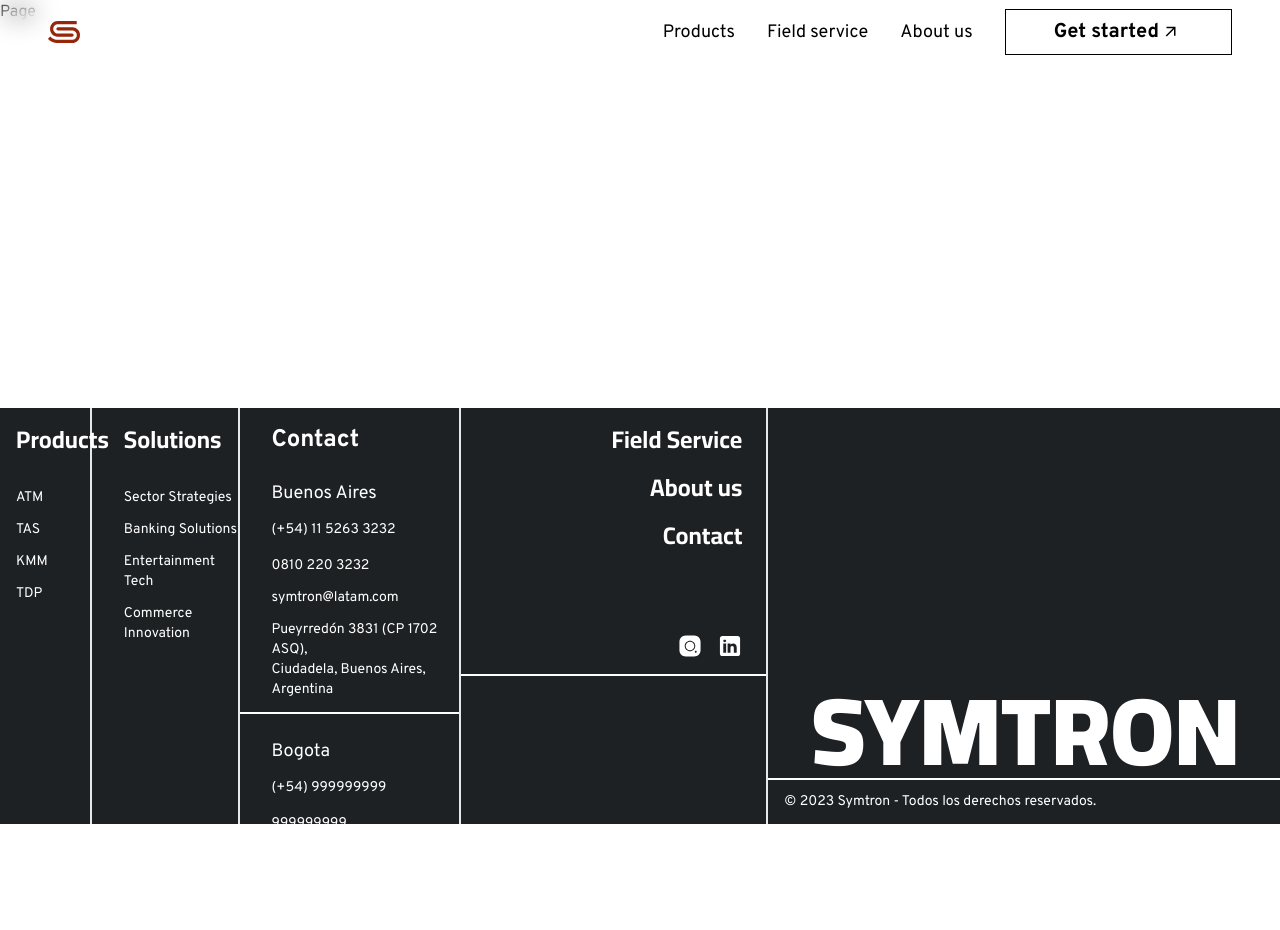
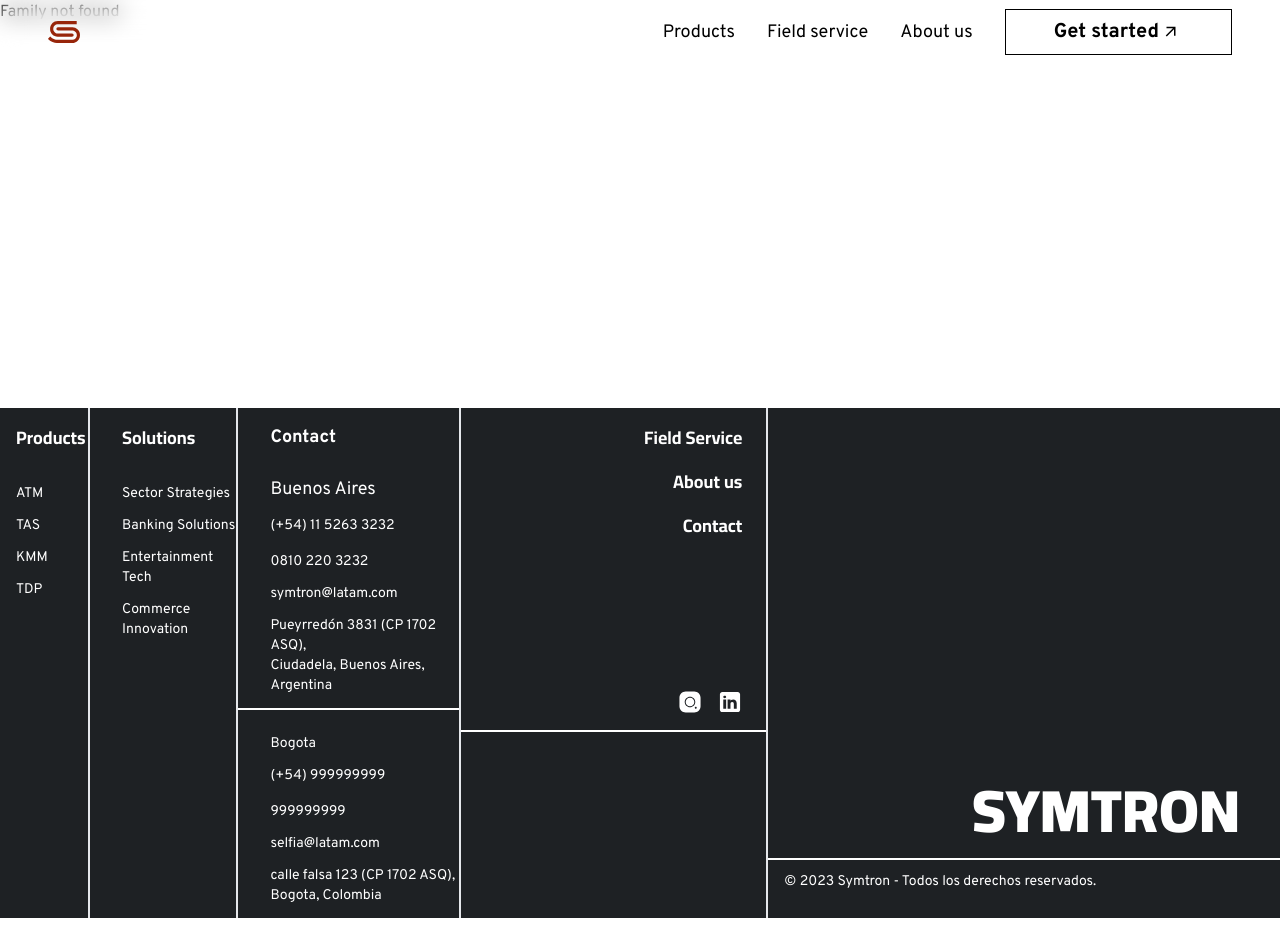
Before and after one commit to git-chad/symtron, a Next.js app: page /products/1 in a window 1280 px wide. Built offline with nearby package versions, Linux system fonts and the light colour scheme.

Commit message:
routing for families and products, footer adjustments

```diff
--- a/app/components/footer-module/footer.js
+++ b/app/components/footer-module/footer.js
@@ -8,12 +8,12 @@ const cairo = Cairo({
 
 const Footer = () => {
   return (
-    <footer className="lg:flex hidden bg-[#1E2124] h-[52vh] w-full text-white lg:mt-96">
+    <footer className="lg:flex hidden bg-[#1E2124] w-full text-white lg:mt-96">
       <section className="flex flex-row border-r-2 border-l-white text-sm  w-[45%] ">
         <div className=" border-r-2  border-l-white w-[20%]">
           <div className="flex flex-col ml-4">
             <Link
-              className={`${cairo.className} font-bold text-2xl mt-4`}
+              className={`${cairo.className} font-bold text-lg 2xl:text-2xl mt-4`}
               href="/products"
             >
               Products
@@ -35,7 +35,7 @@ const Footer = () => {
 
         <div className="flex flex-col border-r-2  border-l-white w-[33%]">
           <div className="flex flex-col ml-8  ">
-            <h2 className={`${cairo.className} font-bold text-2xl mt-4`}>
+            <h2 className={`${cairo.className} font-bold text-lg 2xl:text-2xl mt-4`}>
               Solutions
             </h2>
             <Link className="mt-8" href="#">
@@ -53,9 +53,9 @@ const Footer = () => {
           </div>
         </div>
 
-        <div className="items-center  text-start w-[49%]">
+        <div className="items-center text-start w-[49%]">
           <div className="flex flex-col ml-8 mt-4">
-            <h2 className="font-bold text-2xl">Contact</h2>
+            <h2 className="font-bold text-lg 2xl:text-2xl">Contact</h2>
             <p className="mt-6 text-lg">Buenos Aires</p>
             <a className="mt-3" href="tel:+541152633232">
               (+54) 11 5263 3232
@@ -81,9 +81,9 @@ const Footer = () => {
             ></a>
           </div>
 
-          <div className=" border-t-2 border-t-white ">
+          <div className=" border-t-2 border-t-white">
             <div className="flex flex-col text-start mt-2 ml-8">
-              <p className="mt-4 text-lg">Bogota</p>
+              <p className="mt-4 text-sm 2xl:text-lg">Bogota</p>
               <a className="mt-3" href="tel:+999999999">
                 (+54) 999999999
               </a>
@@ -114,19 +114,19 @@ const Footer = () => {
       <section className=" border-r-2 border-l-white w-[30%]">
         <div className="flex flex-col items-end mr-6 h-[60%] relative">
           <Link
-            className={`${cairo.className} font-bold text-2xl mt-4`}
+            className={`${cairo.className} font-bold text-lg 2xl:text-2xl mt-4`}
             href="#"
           >
             Field Service
           </Link>
           <Link
-            className={`${cairo.className} font-bold text-2xl mt-4`}
+            className={`${cairo.className} font-bold text-lg 2xl:text-2xl mt-4`}
             href="#"
           >
             About us
           </Link>
           <Link
-            className={`${cairo.className} font-bold text-2xl mt-4`}
+            className={`${cairo.className} font-bold text-lg 2xl:text-2xl mt-4`}
             href="#"
           >
             Contact
@@ -145,18 +145,18 @@ const Footer = () => {
             </a>
           </div>
         </div>
-        <div className=" border-t-white border-t-2 mt-4  "></div>
+        <div className=" border-t-white border-t-2 mt-4"></div>
       </section>
 
       <section className="flex flex-col w-[50%]">
         <div className="h-[85%] relative">
           <h1
-            className={`${cairo.className} absolute bottom-0 right-0 leading-4 font-black text-8xl mr-10 mb-6`}
+            className={`${cairo.className} absolute bottom-0 right-0 leading-4 font-black text-6xl 2xl:text-8xl mr-10 mb-6`}
           >
             SYMTRON
           </h1>
         </div>
-        <div className="border-t-white border-t-2 mt-4 ">
+        <div className="border-t-white border-t-2 mt-4">
           <p className="text-sm mt-3 ml-4">
             © 2023 Symtron - Todos los derechos reservados.
           </p>
--- a/app/components/rectangle-button/rectangle-btn.js
+++ b/app/components/rectangle-button/rectangle-btn.js
@@ -3,12 +3,13 @@ import React from "react";
 import IsMagnetic from "./is-magnetic";
 
 const RectangleButton = (props) => {
-  const { href, label, onClick, magneticEffect } = props;
+  const { href, label, onClick, magneticEffect, as } = props;
 
   if (!magneticEffect) {
     return (
       <Link
         href={href}
+        as={as}
         className="rect-btn flex justify-between items-center magnetic-button"
         onClick={onClick}
       >
@@ -32,6 +33,7 @@ const RectangleButton = (props) => {
     <IsMagnetic>
       <Link
         href={href}
+        as={as}
         className="rect-btn flex justify-between items-center magnetic-button"
         onClick={onClick}
       >
--- a/app/page.js
+++ b/app/page.js
@@ -46,7 +46,7 @@ export default function Page() {
 
   return (
     <main className="overflow-hidden">
-      {/* {isLoading && <LoadingComponent timeline={timeline} />} */}
+      {isLoading && <LoadingComponent timeline={timeline} />}
 
       <HomeComponentAlt/>
       <ParallaxDisplay />
--- a/app/products/[family]/[product]/page.js
+++ b/app/products/[family]/[product]/page.js
@@ -1,12 +1,20 @@
-"use client"
-import React from "react";
-import ProductComponent from "../../../components/product-module/product-component";
+import React from 'react'
+import productsData from '../../../../public/data/Products.json'
 
-const Page = () => {
+const Page = ({ params }) => {
+  const idProduct = params.product;
+  const idFamily = params.family;
+
+  const family = productsData.families.find((fam) => fam.name === idFamily);
+  const product = family.products.find((prod) => prod.id === idProduct)
+
+  console.log(product);
+
   return (
-    <div>
-      <ProductComponent />
+    <div className='w-screen h-screen flex justify-center items-center'>
+      <h1>{product.name}</h1>
     </div>
-  );
-};
-export default Page;
+  )
+}
+
+export default Page
--- a/app/products/[family]/page.js
+++ b/app/products/[family]/page.js
@@ -1,10 +1,38 @@
+'use client'
 import React from 'react'
+import productsData from '../../../public/data/Products.json'
+import Link from 'next/link';  // Don't forget to import Link if you're using it
+import RectangleButton from '@/app/components/rectangle-button/rectangle-btn';
 
+const Page = ({params}) => {
+  const { family: name } = params;
+  const family = productsData.families.find((fam) => fam.name === name);
+  console.log(family)
+  if (!family) {
+    return <div>Family not found</div>;
+  }
 
-const Page = () => {
   return (
-    <div>
-      <p>Page</p>
+    <div className='w-screen h-screen flex flex-col justify-center items-center'>
+      <h1>{family.name}</h1>
+      <div>
+        <h2>Products:</h2>
+        <ul>
+          {family.products.map((product, index) => (
+            <li key={index}>
+              <h3>{product.name}</h3>
+              <p>Title: {product.title}</p>
+              <RectangleButton
+                    href="/products/[family]/[product]"
+                    as={`/products/${family.name}/${product.id}`}
+                    label={family.ctaLabel}
+                    magneticEffect={true}
+                  />
+              {/* You can add more fields here, like images, description, etc. */}
+            </li>
+          ))}
+        </ul>
+      </div>
     </div>
   )
 }
--- a/public/data/Products.json
+++ b/public/data/Products.json
@@ -5,6 +5,7 @@
         "description": "asdfasd",
         "products": [
           {
+            "id": "VOLANS-II",
             "name": "VOLANS II",
             "title": "KMM Serie Volans II",
             "description": ["Descripción"],
@@ -13,6 +14,7 @@
             "dimensiones": ["img_1.jpg", "img_2.jpg", "img_3.jpg"]
           },
           {
+            "id": "VEGA",
             "name": "VEGA",
             "title": "KMM Serie Vega",
             "description": ["Descripción"],
@@ -27,6 +29,7 @@
         "description": "asdfasd",
         "products": [
           {
+            "id": "VOLANS-II",
             "name": "VOLANS II",
             "title": "KMM Serie Volans II",
             "description": ["Descripción"],
@@ -35,6 +38,7 @@
             "dimensiones": ["img_1.jpg", "img_2.jpg", "img_3.jpg"]
           },
           {
+            "id": "VEGA",
             "name": "VEGA",
             "title": "KMM Serie Vega",
             "description": ["Descripción"],
```
Also changed, not shown: app/components/products-module/products-component.js (+8 -9 lines).
